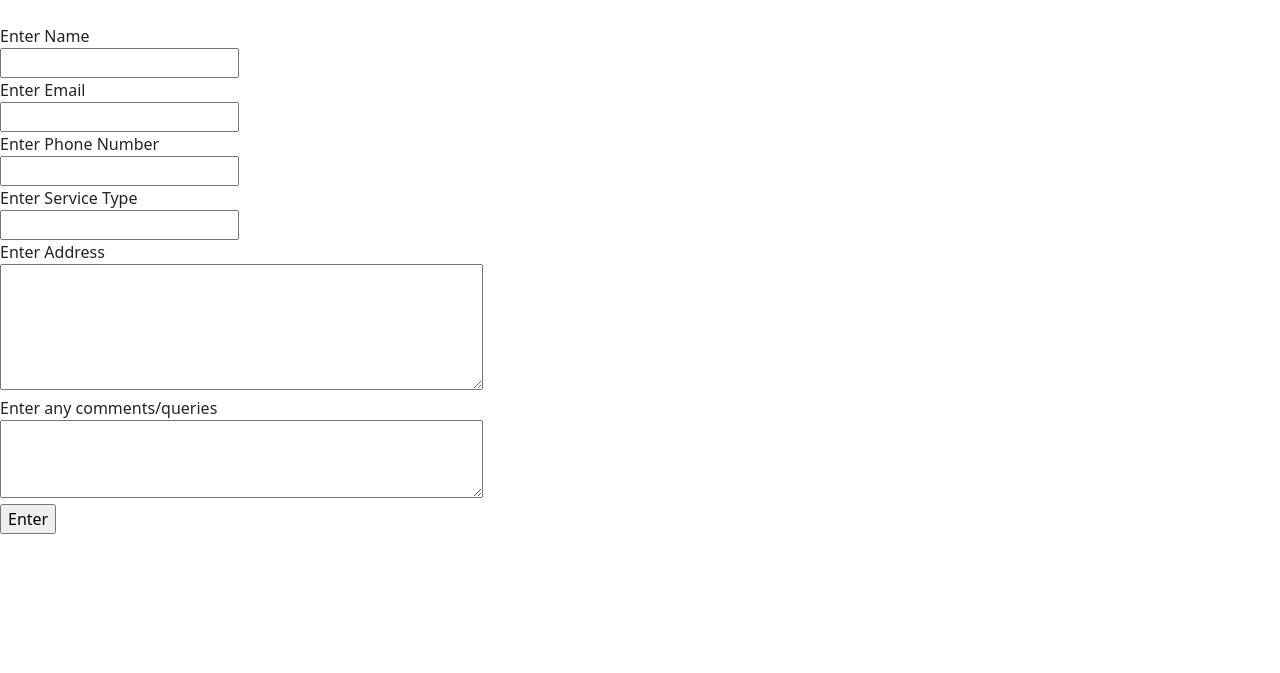
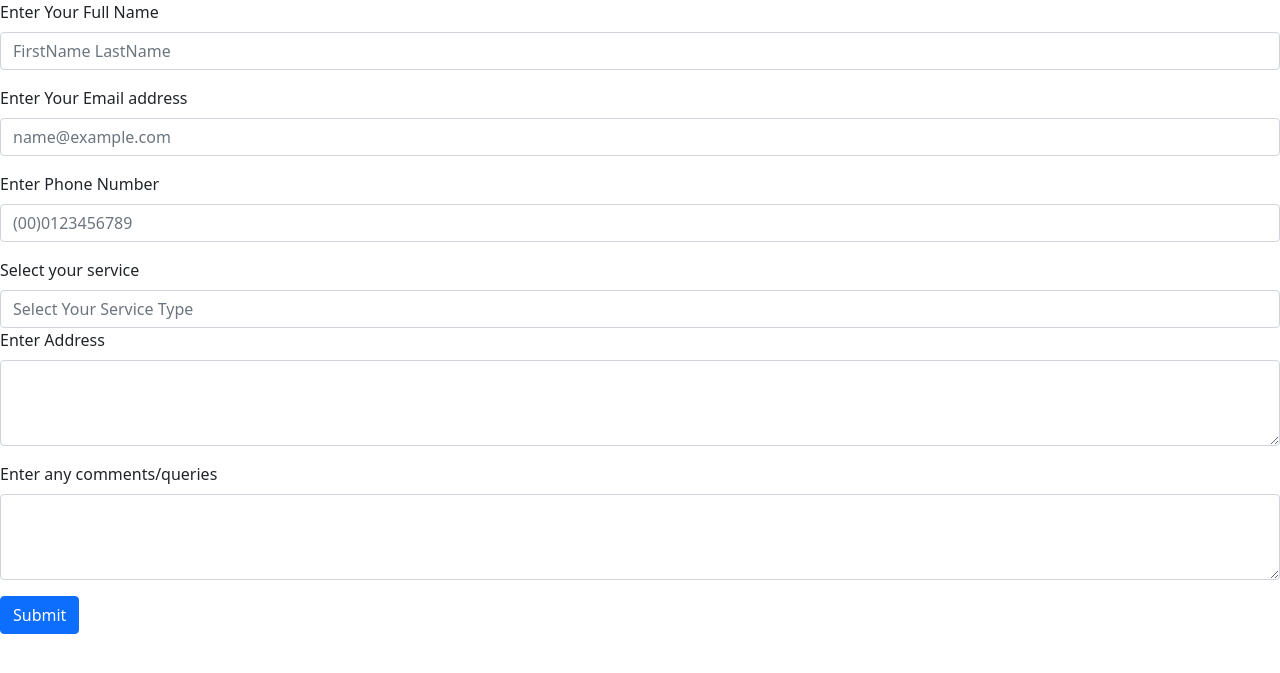
Before and after one commit to parvez1219/ets_user_list, a PHP site: page /userform.php in a window 1280 px wide. Shown: the top 673 px of the page. Run offline with PHP 8.4, Linux system fonts and the light colour scheme.

Commit message:
Update userform.php

```diff
--- a/userform.php
+++ b/userform.php
@@ -11,19 +11,38 @@
     </head>
     <body>
         <form action="" method="post">
-            <br>Enter Name</br>
-            <input type="text" name="name" required>
-            <br>Enter Email</br>
-            <input type="text" name="email" required>
-            <br>Enter Phone Number</br>
-            <input type="text" name="phone" required>
-            <br>Enter Service Type</br>
-            <input type="text" name="service">
-            <br>Enter Address</br>
-            <textarea name="address" id="" cols="50" rows="5"></textarea>
-            <br>Enter any comments/queries</br>
-            <textarea name="queries" id="" cols="50" rows="3"></textarea>
-            <p><input type="submit" name="submit" value="Enter"></p>
+            <div class="mb-3">
+                <label for="exampleFormControlInput1" class="form-label">Enter Your Full Name</label>
+                <input type="name" class="form-control" name="name" id="exampleFormControlInput1" placeholder="FirstName LastName ">
+            </div>
+            <div class="mb-3">
+                <label for="exampleFormControlInput1" class="form-label">Enter Your Email address</label>
+                <input type="email" class="form-control" name="email" id="exampleFormControlInput1" placeholder="name@example.com">
+            </div>
+            <div class="mb-3">
+                <label for="exampleFormControlInput1" class="form-label">Enter Phone Number</label>
+                <input type="phone" class="form-control" name="phone" id="exampleFormControlInput1" placeholder="(00)0123456789">
+            </div>
+            <label for="exampleDataList" class="form-label">Select your service</label>
+            <input class="form-control" list="datalistOptions" name="service" id="exampleDataList" placeholder="Select Your Service Type">
+            <datalist id="datalistOptions">
+                <option value="Web Development">
+                <option value="Mobile Development">
+                <option value="Digital Marketing">
+                <option value="Analytics">
+                <option value="Graphic Designing">
+            </datalist>
+            <div class="mb-3">
+                <label for="exampleFormControlTextarea1" class="form-label">Enter Address</label>
+                <textarea class="form-control" name="address" id="exampleFormControlTextarea1" rows="3"></textarea>
+            </div>
+            <div class="mb-3">
+                <label for="exampleFormControlTextarea1" class="form-label">Enter any comments/queries</label>
+                <textarea class="form-control" name="queries" id="exampleFormControlTextarea1" rows="3"></textarea>
+            </div>
+            <div class="col-auto">
+                <button type="submit" class="btn btn-primary mb-3">Submit</button>
+            </div>
         </form>
     </body>
 </html>
```
